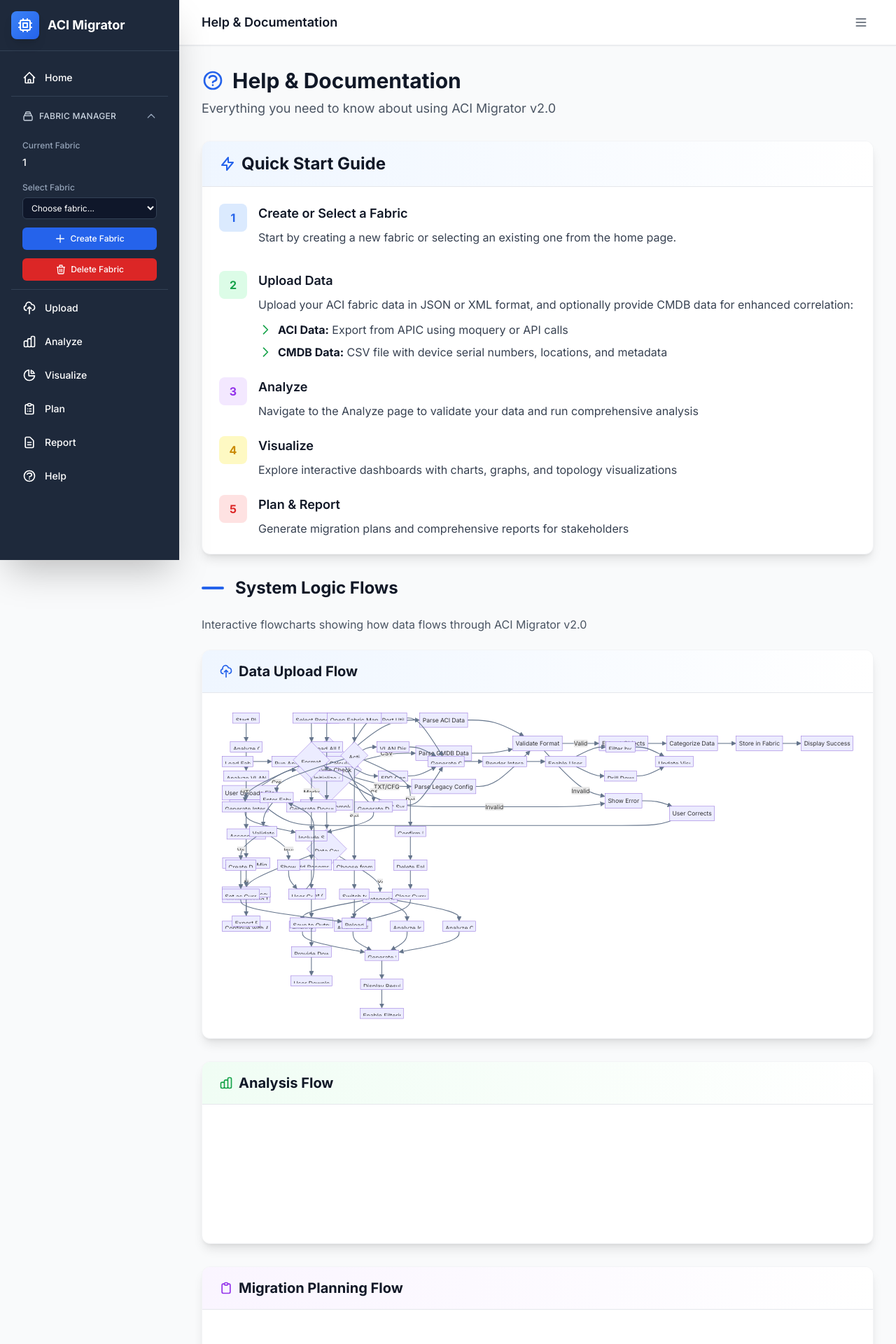
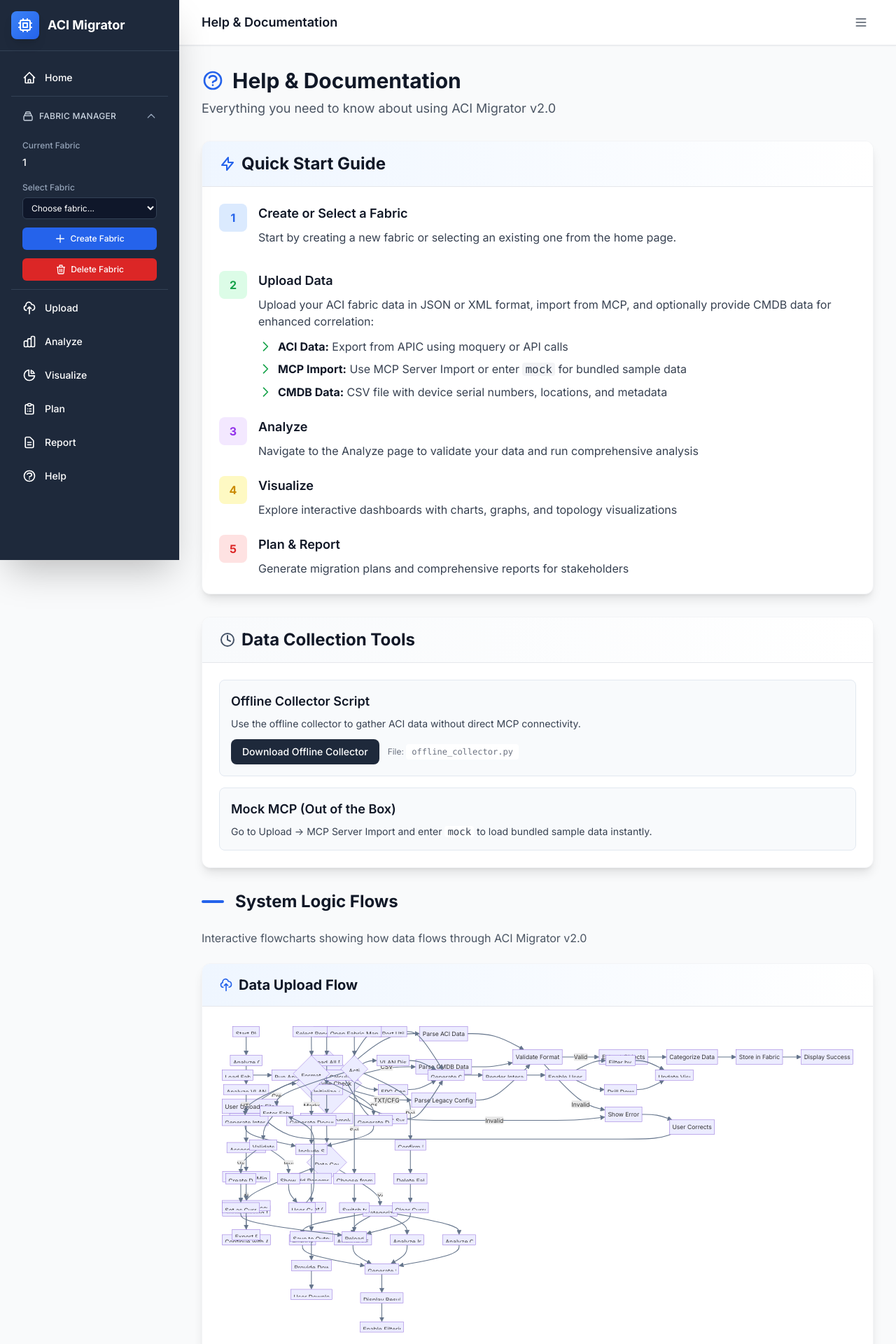
Before and after one commit to sartios-source/acimig, a Flask app: template templates/help.html in a window 1280 px wide. Shown: the top 1920 px of the page at 70% size. Run offline with Flask 3, Linux system fonts and the light colour scheme; the template is opened without the code that fills it, so the values that code supplies are empty; the visitor is signed in with stand-in values (Sample User, id 1); some libraries are stand-ins or nearby versions.

Commit message:
Update help with MCP mock and offline collector

```diff
--- a/templates/help.html
+++ b/templates/help.html
@@ -64,13 +64,19 @@
             </div>
             <div class="flex-1">
                 <h3 class="text-lg font-semibold text-gray-900 mb-2">Upload Data</h3>
-                <p class="text-gray-700 mb-3">Upload your ACI fabric data in JSON or XML format, and optionally provide CMDB data for enhanced correlation:</p>
+                <p class="text-gray-700 mb-3">Upload your ACI fabric data in JSON or XML format, import from MCP, and optionally provide CMDB data for enhanced correlation:</p>
                 <ul class="space-y-2">
                     <li class="flex items-start">
                         <svg class="h-5 w-5 text-green-600 mr-2 mt-0.5 flex-shrink-0" fill="none" stroke="currentColor" viewBox="0 0 24 24">
                             <path stroke-linecap="round" stroke-linejoin="round" stroke-width="2" d="M9 5l7 7-7 7"/>
                         </svg>
                         <span class="text-gray-700"><strong class="text-gray-900">ACI Data:</strong> Export from APIC using moquery or API calls</span>
+                    </li>
+                    <li class="flex items-start">
+                        <svg class="h-5 w-5 text-green-600 mr-2 mt-0.5 flex-shrink-0" fill="none" stroke="currentColor" viewBox="0 0 24 24">
+                            <path stroke-linecap="round" stroke-linejoin="round" stroke-width="2" d="M9 5l7 7-7 7"/>
+                        </svg>
+                        <span class="text-gray-700"><strong class="text-gray-900">MCP Import:</strong> Use MCP Server Import or enter <code class="bg-gray-100 px-1 rounded">mock</code> for bundled sample data</span>
                     </li>
                     <li class="flex items-start">
                         <svg class="h-5 w-5 text-green-600 mr-2 mt-0.5 flex-shrink-0" fill="none" stroke="currentColor" viewBox="0 0 24 24">
@@ -110,6 +116,38 @@
                 <h3 class="text-lg font-semibold text-gray-900 mb-2">Plan & Report</h3>
                 <p class="text-gray-700">Generate migration plans and comprehensive reports for stakeholders</p>
             </div>
+        </div>
+    </div>
+</div>
+
+<!-- Data Collection Tools -->
+<div class="bg-white rounded-xl shadow-lg border border-gray-100 mb-8 overflow-hidden">
+    <div class="px-6 py-4 bg-gradient-to-r from-slate-50 to-white border-b border-gray-200">
+        <h2 class="text-2xl font-bold text-gray-900 flex items-center">
+            <svg class="h-6 w-6 mr-2 text-slate-600" fill="none" stroke="currentColor" viewBox="0 0 24 24">
+                <path stroke-linecap="round" stroke-linejoin="round" stroke-width="2" d="M12 6v6l4 2M21 12a9 9 0 11-18 0 9 9 0 0118 0z"/>
+            </svg>
+            Data Collection Tools
+        </h2>
+    </div>
+    <div class="p-6 space-y-4">
+        <div class="bg-slate-50 border border-slate-200 rounded-lg p-4">
+            <h3 class="text-lg font-semibold text-gray-900 mb-2">Offline Collector Script</h3>
+            <p class="text-sm text-gray-700 mb-3">
+                Use the offline collector to gather ACI data without direct MCP connectivity.
+            </p>
+            <div class="flex flex-wrap gap-3">
+                <a href="{{ url_for('download_offline_collector') }}" class="px-4 py-2 bg-slate-800 text-white rounded-lg text-sm font-medium hover:bg-slate-900 transition-colors">
+                    Download Offline Collector
+                </a>
+                <span class="text-xs text-gray-500 self-center">File: <code class="bg-white px-2 py-1 rounded">offline_collector.py</code></span>
+            </div>
+        </div>
+        <div class="bg-slate-50 border border-slate-200 rounded-lg p-4">
+            <h3 class="text-lg font-semibold text-gray-900 mb-2">Mock MCP (Out of the Box)</h3>
+            <p class="text-sm text-gray-700">
+                Go to Upload → MCP Server Import and enter <code class="bg-white px-1 rounded">mock</code> to load bundled sample data instantly.
+            </p>
         </div>
     </div>
 </div>
```
